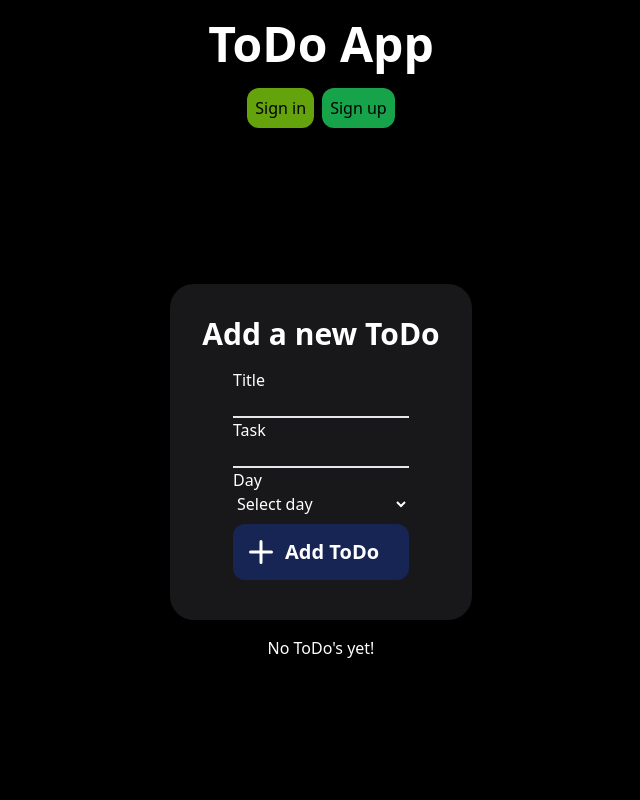
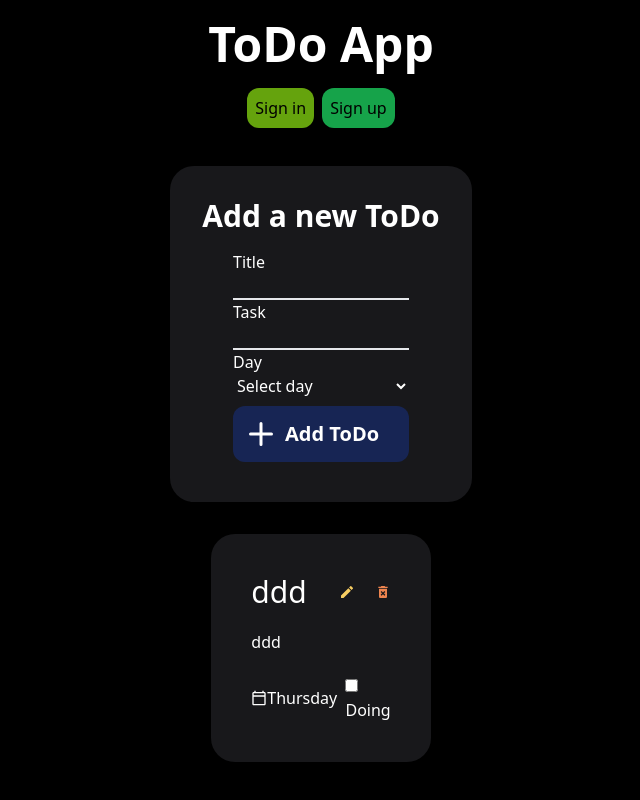
Before and after one commit to AlenMiftar/Todo-App, a React (Vite) app: page / in a window 1280 px wide. Shown: the whole page, without its empty margins (319-959 px from the left). Built offline with nearby package versions, Linux system fonts and the light colour scheme; data requests are answered from the project's data file.

Commit message:
fixed so user can delete todos and its removes from our mockdata json file

```diff
--- a/db.json
+++ b/db.json
@@ -13,5 +13,12 @@
       "password": "321321"
     }
   ],
-  "todos": []
+  "todos": [
+    {
+      "id": "a0485621-58b6-4602-97d4-2c76f1aa98ce",
+      "title": "ddd",
+      "task": "ddd",
+      "day": "Thursday"
+    }
+  ]
 }
--- a/src/components/Home.jsx
+++ b/src/components/Home.jsx
@@ -12,16 +12,17 @@ const Home = () => {
     fetchTodos();
   }, []);
 
-  const fetchTodos = () => {
-    axios.get("http://localhost:6001/todos");
-  };
-
   // const fetchTodos = async () => {
   //   const response = await fetch("http://localhost:6001/todos");
   //   const data = await response.json();
 
   //   setTodo(data);
   // };
+
+  const fetchTodos = async () => {
+    const { data } = await axios.get("http://localhost:6001/todos");
+    setTodo(data);
+  };
 
   // const addTodo = async (newTodo) => {
   //   newTodo.id = uuidv4();
@@ -44,13 +45,27 @@ const Home = () => {
   const deleteTodo = (id) => {
     if (window.confirm("Are you sure you want to delete the ToDo?")) {
       setTodo(todo.filter((item) => item.id !== id));
+      axios
+        .delete(`http://localhost:6001/todos/${id}`)
+        .then((response) => {
+          console.log("User deleted successfully:", response.data);
+        })
+        .catch((error) => {
+          console.error("Error deleting user:", error);
+        });
+    }
+  };
+
+  const editTodo = (id) => {
+    if (window.confirm("Are you sure you want to delete the ToDo?")) {
+      setTodo(todo.filter((item) => item.id !== id));
     }
   };
 
   return (
     <div className="flex flex-col items-center m-auto">
       <Form addTodo={addTodo} />
-      <List todo={todo} handleDelete={deleteTodo} />
+      <List todo={todo} handleDelete={deleteTodo} editTodo={editTodo} />
     </div>
   );
 };
--- a/src/components/Item.jsx
+++ b/src/components/Item.jsx
@@ -24,7 +24,7 @@ const Item = ({ todo, handleDelete, editTodo }) => {
           <div className="btns flex  gap-3">
             <MdEdit
               style={{ color: "#f7cd62", marginRight: ".5rem" }}
-              onClick={() => editTodo(todo)}
+              onClick={() => editTodo(todo.id)}
             />
             <MdDeleteForever
               style={{ color: "#ed844f" }}
--- a/src/components/List.jsx
+++ b/src/components/List.jsx
@@ -1,13 +1,18 @@
 import Item from "./Item";
 
-const List = ({ todo, handleDelete }) => {
+const List = ({ todo, handleDelete, editTodo }) => {
   if (!todo || todo.length === 0) {
     return <p className="text-white">No ToDo's yet!</p>;
   }
   return (
     <div className="bg-black text-white rounded-xl">
       {todo.map((item) => (
-        <Item key={item.id} todo={item} handleDelete={handleDelete} />
+        <Item
+          key={item.id}
+          todo={item}
+          handleDelete={handleDelete}
+          editTodo={editTodo}
+        />
       ))}
     </div>
   );
```
